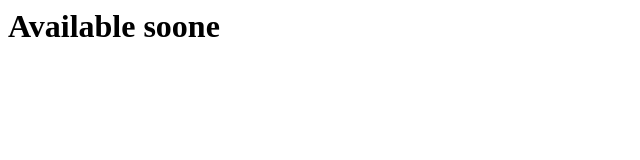
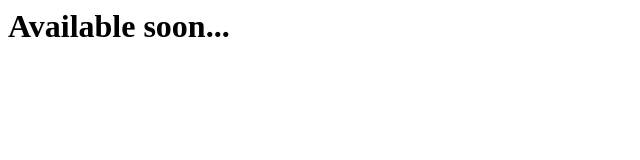
Before and after one commit to Drop-org/website, a plain HTML site: page index.html in a window 1280 px wide. Shown: the full height of the page, 0-640 px from the left. Drawn offline with Linux system fonts and the light colour scheme.

Commit message:
Update index.html

```diff
--- a/index.html
+++ b/index.html
@@ -1,5 +1,5 @@
 <html>
 <head></head>
 <body>
-<h1>Available soone<h1></body>
+<h1>Available soon...<h1></body>
 </html>
```
